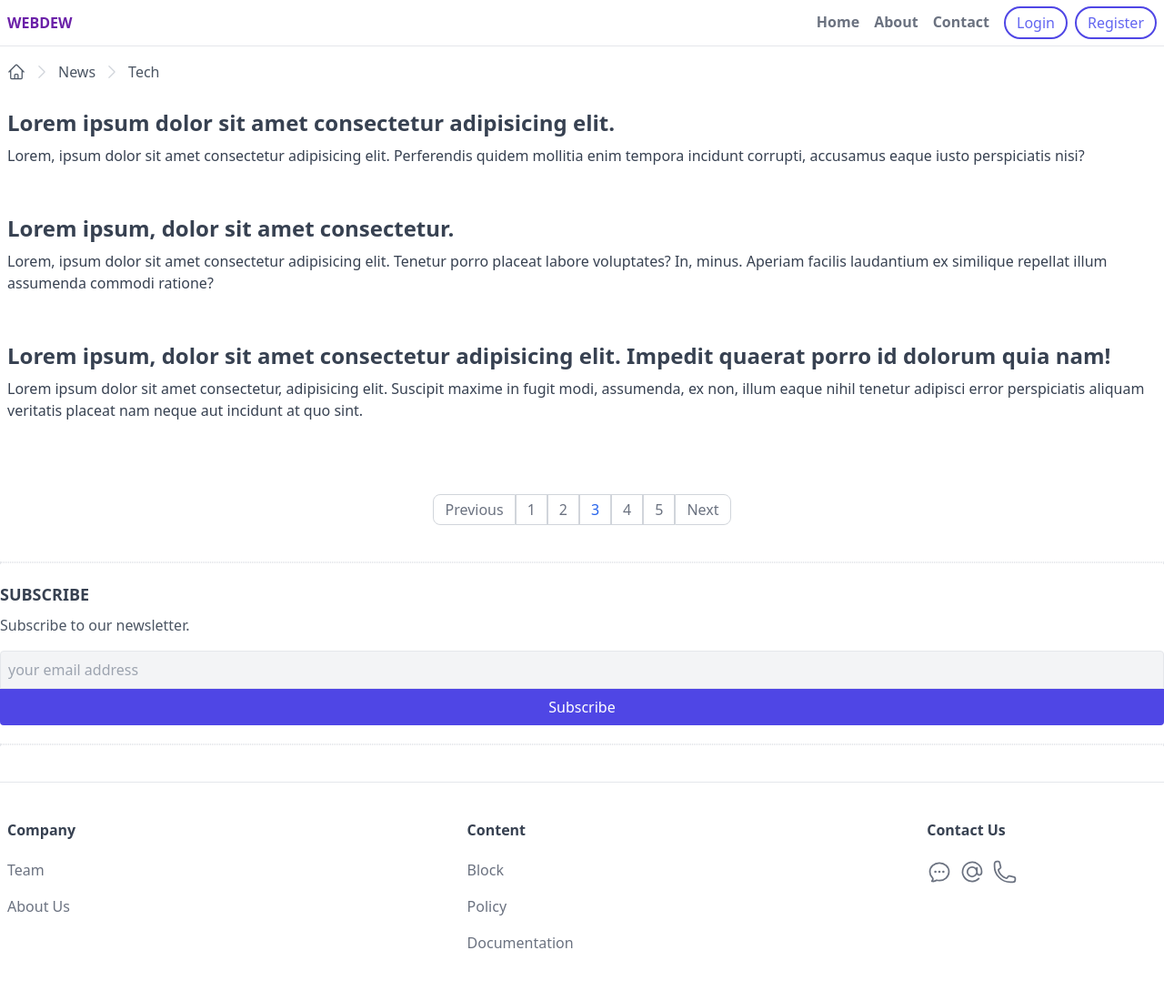
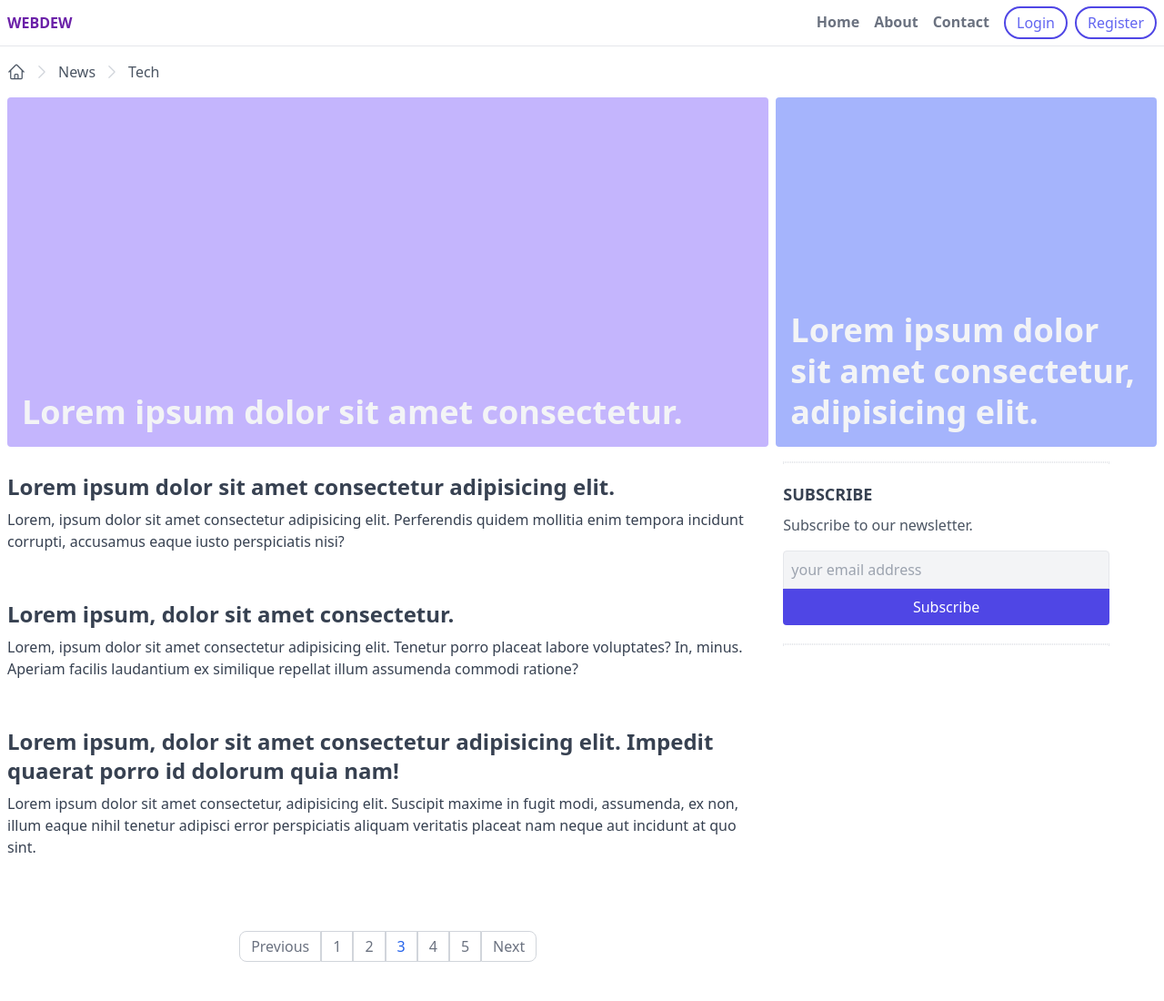
Before and after one commit to ukrmatsypula/tailwind, a website: page index.html in a window 1280 px wide. Shown: the top 1100 px of the page at 91% size. Drawn offline with nearby package versions, Linux system fonts and the light colour scheme; files that its build step writes are made by us from their sources.

Commit message:
add banners

```diff
--- a/index.html
+++ b/index.html
@@ -8,6 +8,7 @@
     <title>Document</title>
   </head>
   <body>
+    <div class="max-w-screen-xl mx-auto">
       <header class="flex items-center justify-between px-2 border-b">
         <a class="uppercase font-bold text-purple-800" href="#">webDew</a>
         <nav class="flex items-center">
@@ -34,7 +35,6 @@
         </nav>
       </header>
 
-    <main>
       <div class="flex items-center px-2">
         <div class="flex items-center py-4 overflow-y-auto whitespace-nowrap">
           <a class="text-gray-600 hover:text-gray-900" href="#"
@@ -90,6 +90,32 @@
         </div>
       </div>
 
+      <section class="px-2 flex space-x-2">
+        <a
+          class="w-2/3 bg-violet-300 h-96 mb-4 relative rounded inline-block overflow-hidden"
+          href="#"
+        >
+          <div class="p-4 absolute left-0 bottom-0 z-20">
+            <h2 class="text-4xl font-semibold text-gray-100 leading-tight">
+              Lorem ipsum dolor sit amet consectetur.
+            </h2>
+          </div>
+        </a>
+
+        <a
+          class="w-1/3 bg-indigo-300 h-96 mb-4 relative rounded inline-block overflow-hidden"
+          href="#"
+        >
+          <div class="p-4 absolute left-0 bottom-0 z-20">
+            <h2 class="text-4xl font-semibold text-gray-100 leading-tight">
+              Lorem ipsum dolor sit amet consectetur, adipisicing elit.
+            </h2>
+          </div>
+        </a>
+      </section>
+
+      <main class="flex">
+        <div class="w-2/3">
           <section class="px-2">
             <a class="block mb-10" href="#">
               <div class="flex">
@@ -115,8 +141,8 @@
                   <p class="text-gray-700">
                     Lorem, ipsum dolor sit amet consectetur adipisicing elit.
                     Tenetur porro placeat labore voluptates? In, minus. Aperiam
-                facilis laudantium ex similique repellat illum assumenda commodi
-                ratione?
+                    facilis laudantium ex similique repellat illum assumenda
+                    commodi ratione?
                   </p>
                 </div>
               </div>
@@ -131,9 +157,9 @@
                   </h3>
                   <p class="text-gray-700">
                     Lorem ipsum dolor sit amet consectetur, adipisicing elit.
-                Suscipit maxime in fugit modi, assumenda, ex non, illum eaque
-                nihil tenetur adipisci error perspiciatis aliquam veritatis
-                placeat nam neque aut incidunt at quo sint.
+                    Suscipit maxime in fugit modi, assumenda, ex non, illum
+                    eaque nihil tenetur adipisci error perspiciatis aliquam
+                    veritatis placeat nam neque aut incidunt at quo sint.
                   </p>
                 </div>
               </div>
@@ -169,7 +195,9 @@
               </li>
             </ul>
           </div>
+        </div>
 
+        <div class="1/3 px-2">
           <div class="border border-dotted"></div>
 
           <div class="my-5">
@@ -188,9 +216,10 @@
               Subscribe
             </button>
           </div>
-    </main>
 
           <div class="border border-dotted"></div>
+        </div>
+      </main>
 
       <footer class="border-t mt-10 py-10 px-2">
         <div class="flex">
@@ -281,5 +310,6 @@
           </div>
         </div>
       </footer>
+    </div>
   </body>
 </html>
```
Lines whose indentation alone changed are shown as unchanged.
